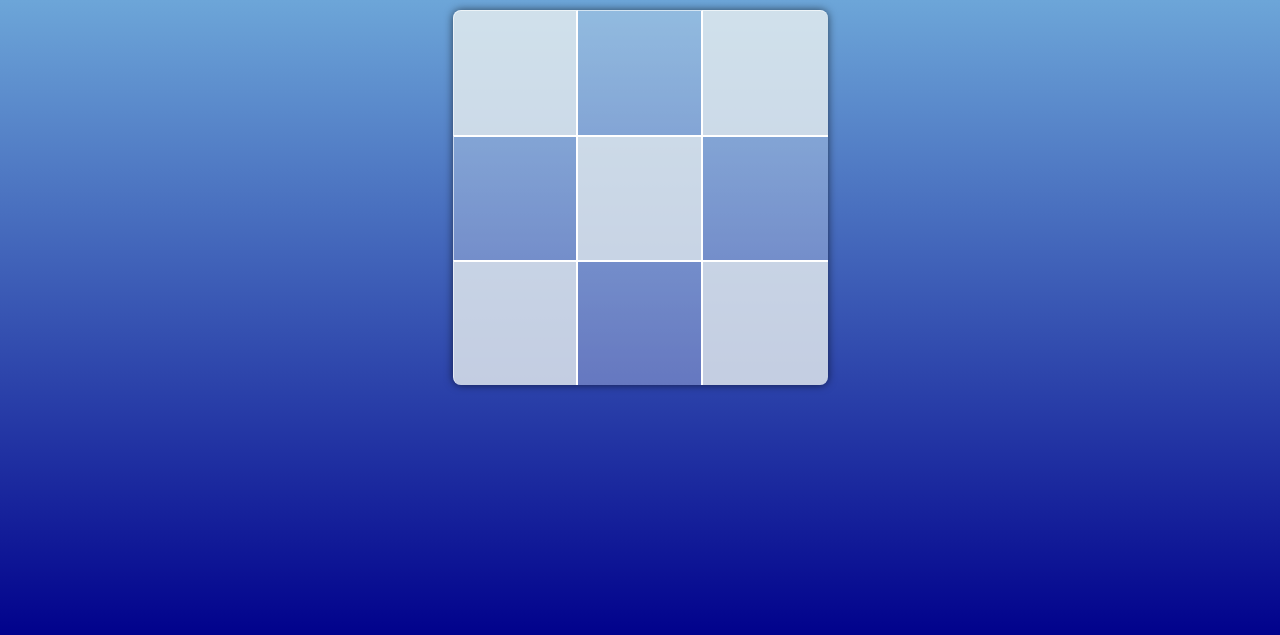
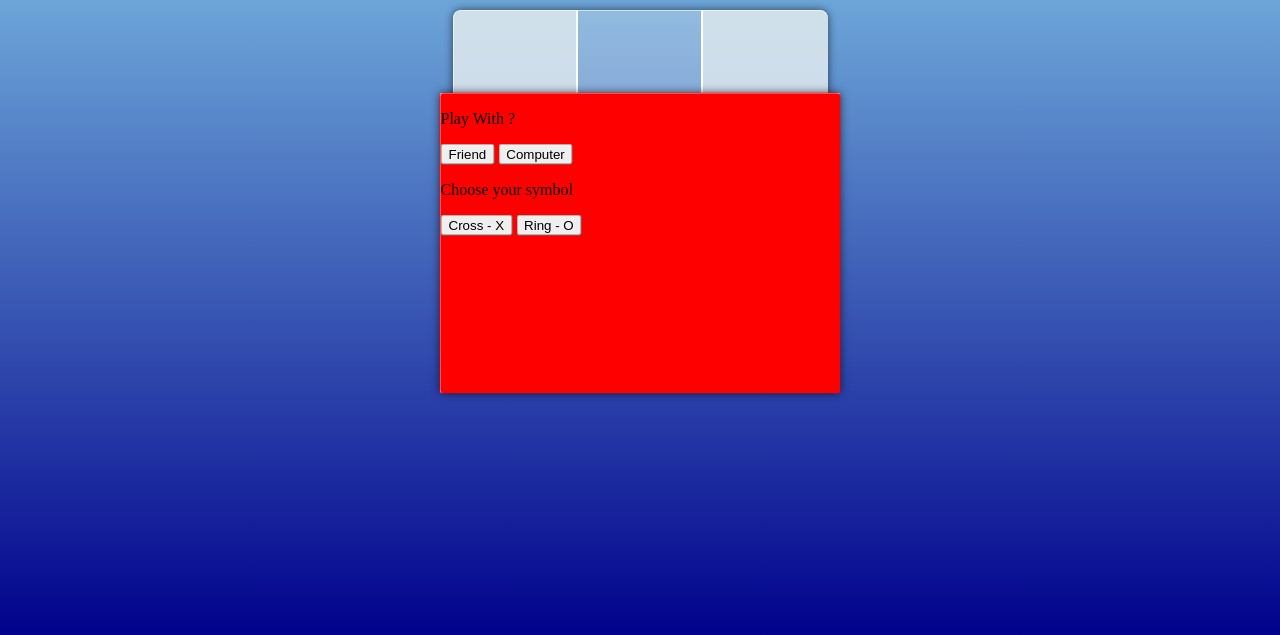
Before and after one commit to amit208/Tic-Tac-Toe, a plain HTML site: page index.html in a window 1280 px wide. Shown: the part 157-792 px from the top of the page. Drawn offline with Linux system fonts and the light colour scheme; a web font is replaced by a local one.

Commit message:
Added a starting modal and styled it a bit, more styling to this modal is still left to be added

```diff
--- a/css/styles.css
+++ b/css/styles.css
@@ -4,6 +4,22 @@ body {
     background-image: linear-gradient(to bottom, skyblue, darkblue);
     height: 100vh;
 }
+
+#startingModal {
+    position: absolute;
+    background-color: red;
+    width: 400px;
+    height: 300px;
+    border-top: 1px solid rgba(255, 255, 255, 0.6);
+    border-left: 1px solid rgba(255, 255, 255, 0.6);
+    border-radius: 4px;
+    box-shadow: 0 0 8px rgba(0, 0, 0, 0.6);
+    left: 50%;
+    top: 50%;
+    transform: translate(-50%, -50%);
+}
+
+
 
 header {
     /* border-bottom: 4px solid black; */
--- a/index.html
+++ b/index.html
@@ -9,6 +9,25 @@
     <link rel="stylesheet" href="css/styles.css">
 </head>
 <body>
+
+    <section id="startingModal">
+        <div id="firstStartingModal">
+            <p>Play With ?</p>
+            <div id="buttons">
+                <button type="button" vlaue="friend" id="friend">Friend</button>
+                <button type="button" vlaue="computer" id="computer">Computer</button>
+            </div>
+        </div>
+
+        <div id="SecondStartingModal">
+            <p>Choose your symbol</p>
+            <div id="buttons">
+                <button type="button" vlaue="X" id="cross">Cross - X</button>
+                <button type="button" vlaue="O" id="ring">Ring - O</button>
+            </div>
+        </div>
+    </section>
+
     <header>
         <h1>Tic-Tac-Toe</h1>
     </header>
@@ -36,5 +55,9 @@
             <div id="box9" class="box"></div>
         </div>
     </main>
+
+
+
+    <script src="js/brain.js"></script>
 </body>
 </html>
```
